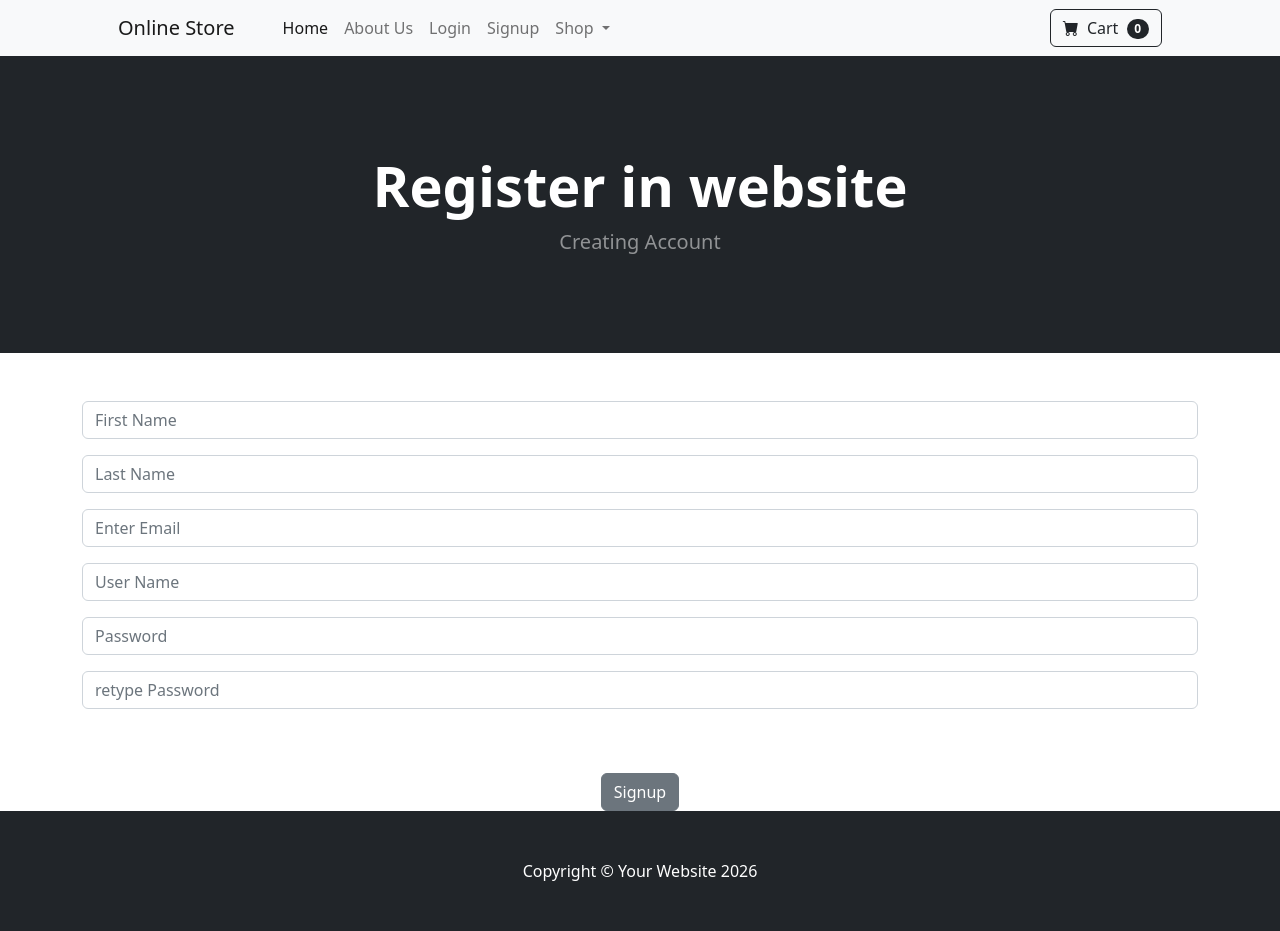
After one commit to mosyiran/Django-Online-Store, a Django app: page /signup/ in a window 1280 px wide. The commit adds this page. Run offline with Django 5.2, Linux system fonts and the light colour scheme.

Commit message:
signup form

```diff
--- /dev/null
+++ b/OnlineStore/shop/forms.py
@@ -0,0 +1,36 @@
+from cProfile import label
+
+from django.contrib.auth.models import User
+from django.contrib.auth.forms import UserCreationForm
+from django import forms
+
+
+class SignupForm(UserCreationForm):
+    first_name = forms.CharField(
+        label="", max_length=50,
+        widget=forms.TextInput(attrs={'class': 'form-control', 'placeholder': 'First Name'}))
+
+    last_name = forms.CharField(
+        label="", max_length=50,
+        widget=forms.TextInput(attrs={'class': 'form-control', 'placeholder': 'Last Name'}))
+
+    email = forms.EmailField(
+        label="",
+        widget=forms.TextInput(attrs={'class': 'form-control', 'placeholder': 'Enter Email'}))
+
+    user_name = forms.CharField(
+        label="", max_length=20,
+        widget=forms.TextInput(attrs={'class': 'form-control', 'placeholder': 'User Name'}))
+
+    password1 = forms.CharField(
+        label="", widget=forms.PasswordInput(attrs={
+            'class': 'form-control', 'name':'password','type':'password','placeholder':'Password'})
+    )
+
+    password2 = forms.CharField(
+        label="", widget=forms.PasswordInput(attrs={
+            'class': 'form-control', 'name': 'password', 'type': 'password', 'placeholder': 'retype Password'})
+    )
+    class Meta:
+        model = User
+        fields = ('first_name', 'last_name', 'email', 'user_name', 'password1', 'password2')
--- a/OnlineStore/shop/templates/navbar.html
+++ b/OnlineStore/shop/templates/navbar.html
@@ -28,6 +28,8 @@
                 <li class="nav-item">
                     <a class="nav-link" href="{%  url 'login' %}">Login</a>
                 </li>
+                    <li class="nav-item"> <a class="nav-link" href="{%  url 'signup' %}">Signup</a></li>
+
                 {% endif %}
 
 
--- /dev/null
+++ b/OnlineStore/shop/templates/signup.html
@@ -0,0 +1,34 @@
+{% extends 'base.html' %}
+
+
+{% block content %}
+
+<!-- Header -->
+<header class="bg-dark py-5">
+    <div class="container px-4 px-lg-5 my-5">
+        <div class="text-center text-white">
+            <h1 class="display-4 fw-bolder">Register in website</h1>
+            <p class="lead fw-normal text-white-50 mb-0">
+               Creating Account
+            </p>
+        </div>
+    </div>
+</header>
+    <br><br>
+<div class="container">
+<div class="row">
+    <center>
+        <form method="POST" action="{% url 'signup' %}">
+            {% csrf_token %}
+                {{ form.as_p }}
+            <br>             <br>
+
+  <button type="submit" class="btn btn-secondary">Signup</button>
+      </form>
+    </center>
+</div>
+</div>
+{% endblock %}
+    <br><br>
+    <br><br>
+    <br><br>
--- a/OnlineStore/shop/urls.py
+++ b/OnlineStore/shop/urls.py
@@ -1,11 +1,11 @@
 
-from django.urls import path, include
-from .views import helloworld, about, login_user, logout_user
-
+from django.urls import path
+from . import views
 
 urlpatterns = [
-    path('', helloworld, name='home'),
-    path('login/', login_user, name='login'),
-    path('logout/', logout_user, name='logout'),
-    path('about/', about, name='about'),
+    path('', views.helloworld, name='home'),
+    path('login/', views.login_user, name='login'),
+    path('logout/', views.logout_user, name='logout'),
+    path('about/', views.about, name='about'),
+    path('signup/', views.signup_user, name='signup'),
 ]
--- a/OnlineStore/shop/views.py
+++ b/OnlineStore/shop/views.py
@@ -2,7 +2,10 @@ from django.shortcuts import render, redirect
 from .models import Product
 from  django.contrib.auth import authenticate, login, logout
 from django.contrib import messages
-
+from django.contrib.auth.models import User
+from django.contrib.auth.forms import UserCreationForm
+from django import forms
+from .forms import SignupForm
 
 
 
@@ -32,3 +35,22 @@ def logout_user(request):
     logout(request)
     messages.success(request, 'You have been logged out.')
     return redirect('home')
+
+def signup_user(request):
+    form = SignupForm()
+    if request.method == 'POST':
+        form = SignupForm(request.POST)
+        if form.is_valid():
+            form.save()
+            username = form.cleaned_data.get('username')
+            password = form.cleaned_data.get('password1')
+            user= authenticate(request, username=username, password= password)
+            login(request, user)
+            messages.success(request, 'You are now registered')
+            return redirect('home')
+
+        else:
+            messages.error(request, 'Please correct the error below.')
+            return redirect('signup_user')
+    else:
+        return render(request, 'signup.html', {'form': form})
```
